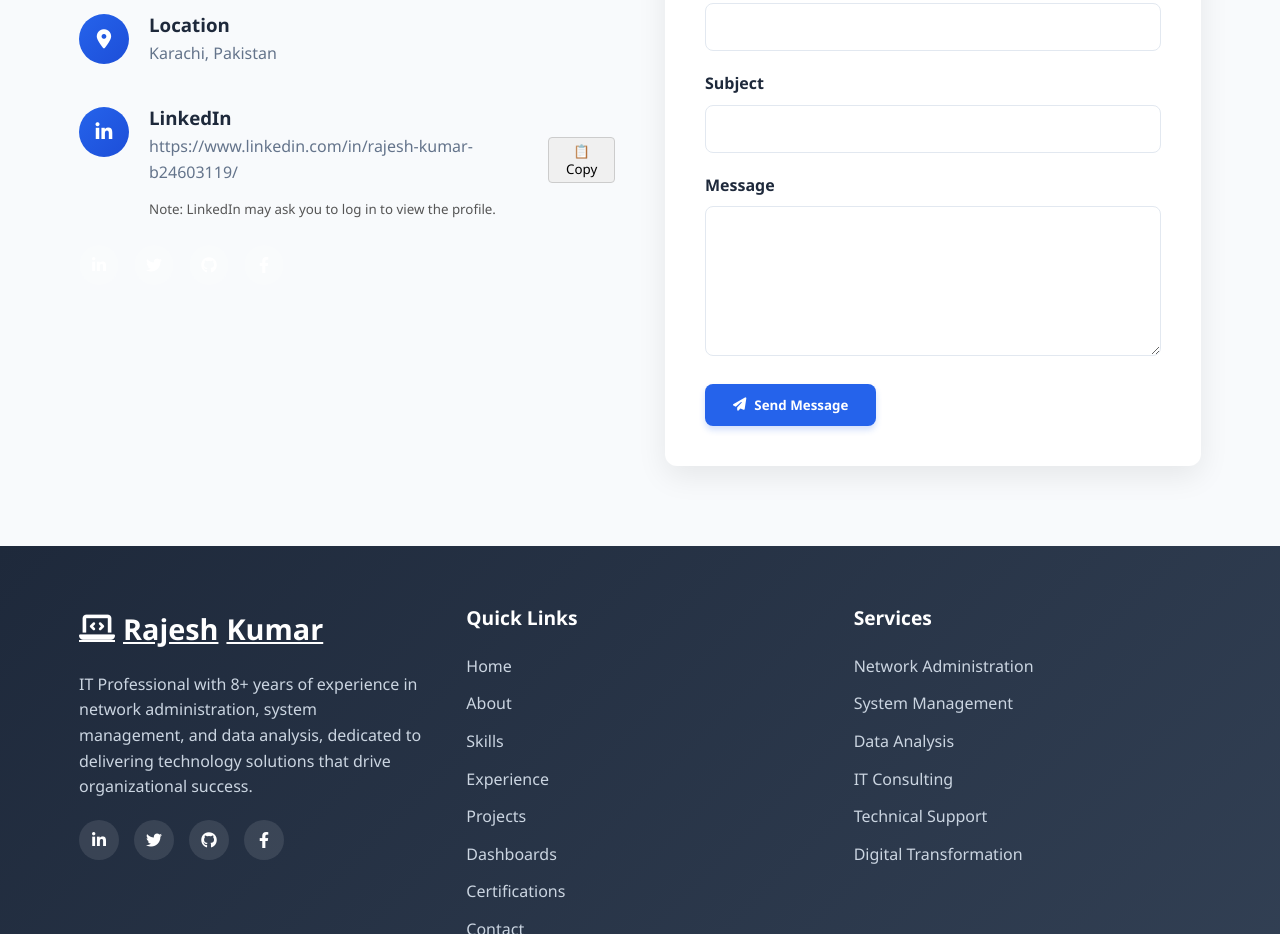
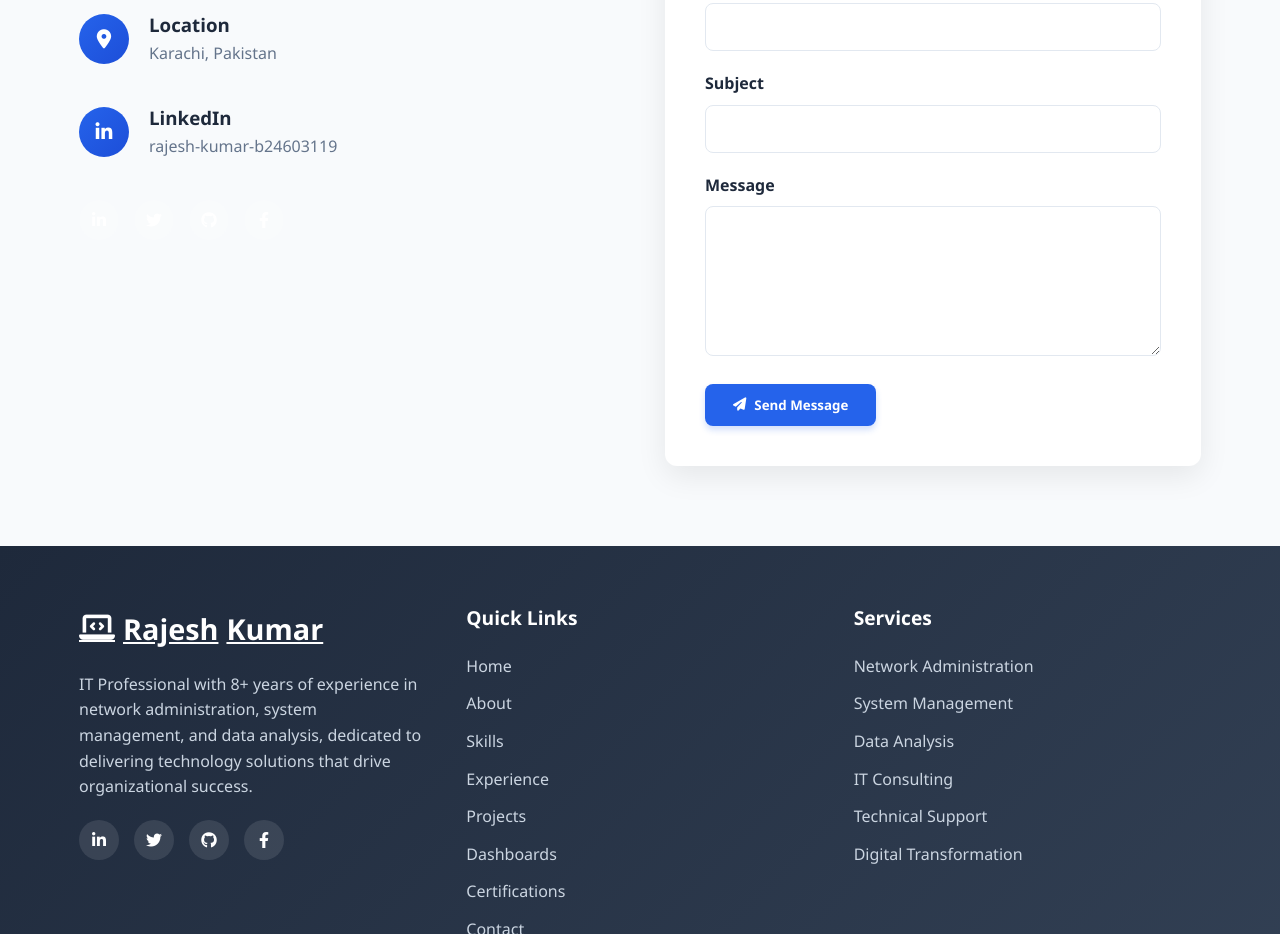
Before and after one commit to Rajesh01-droid/Portfolio, a plain HTML site: page index.html in a window 1280 px wide. Shown: the part 7312-8246 px from the top of the page. Drawn offline with Linux system fonts and the light colour scheme.

Commit message:
Update index.html

```diff
--- a/index.html
+++ b/index.html
@@ -1953,15 +1953,7 @@
                         </div>
                         <div class="contact-text">
     <h3>LinkedIn</h3>
-    <p style="display: flex; align-items: center; gap: 8px;">
-        https://www.linkedin.com/in/rajesh-kumar-b24603119/
-        <button style="cursor: default; padding: 4px 8px; border: 1px solid #ccc; border-radius: 4px; background: #f0f0f0;">
-            📋 Copy
-        </button>
-    </p>
-    <small style="color: #555; display: block; margin-top: -2px;">
-        Note: LinkedIn may ask you to log in to view the profile.
-    </small>
+    <p>rajesh-kumar-b24603119</p>
 </div>
 
 <script>
```
